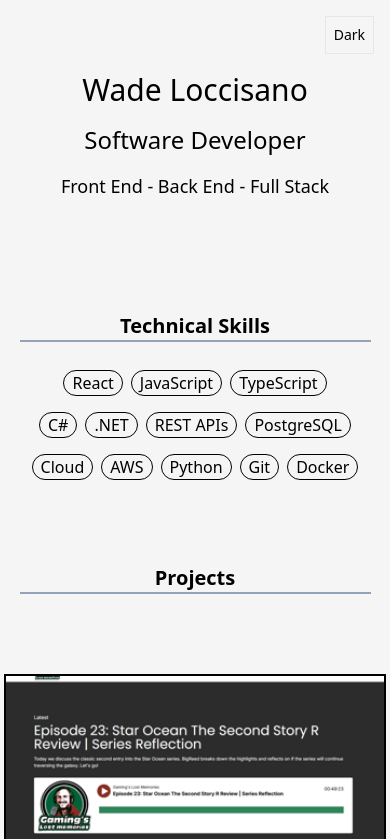
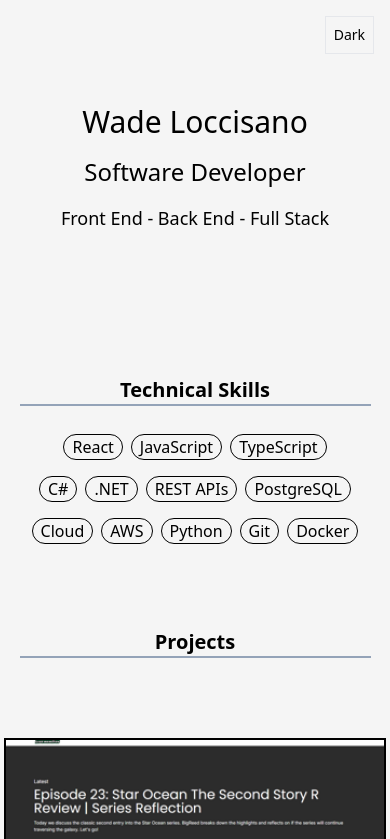
Before and after one commit to wade-loccisano/portfolio-site, a Next.js app in the folder web/: page / in a window 390 px wide. Shown: the top 839 px of the page. Built offline with nearby package versions, Linux system fonts and the light colour scheme.

Commit message:
positioning

```diff
--- a/web/components/Landing.tsx
+++ b/web/components/Landing.tsx
@@ -2,7 +2,7 @@ import React from 'react'
 
 const Landing = () => {
     return (
-        <section className="section_container  my-8 xs:my-16">
+        <section className="section_container my-16 xs:my-48">
             {/* <section className="section_container  my-8 xs:my-16"> */}
             <h1 className="text-center text-3xl xs:text-6xl">
                 Wade Loccisano
```
